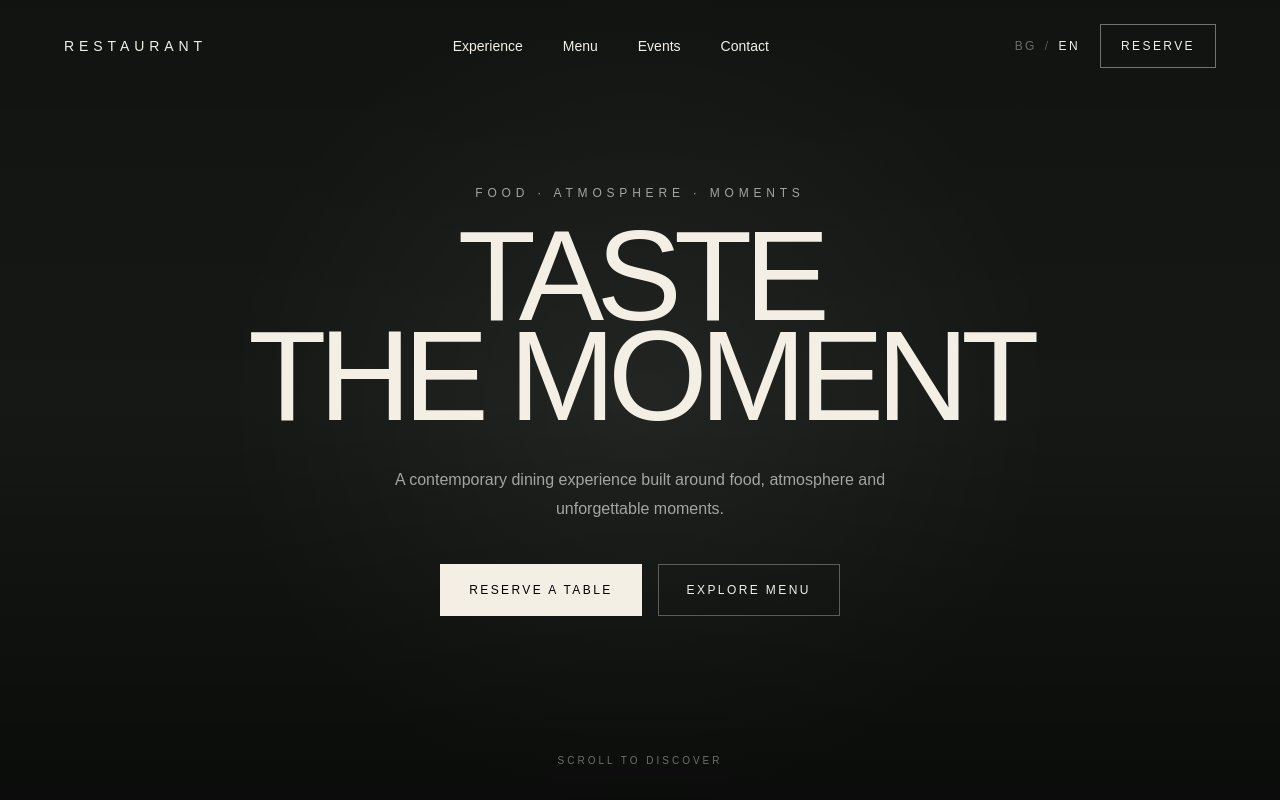
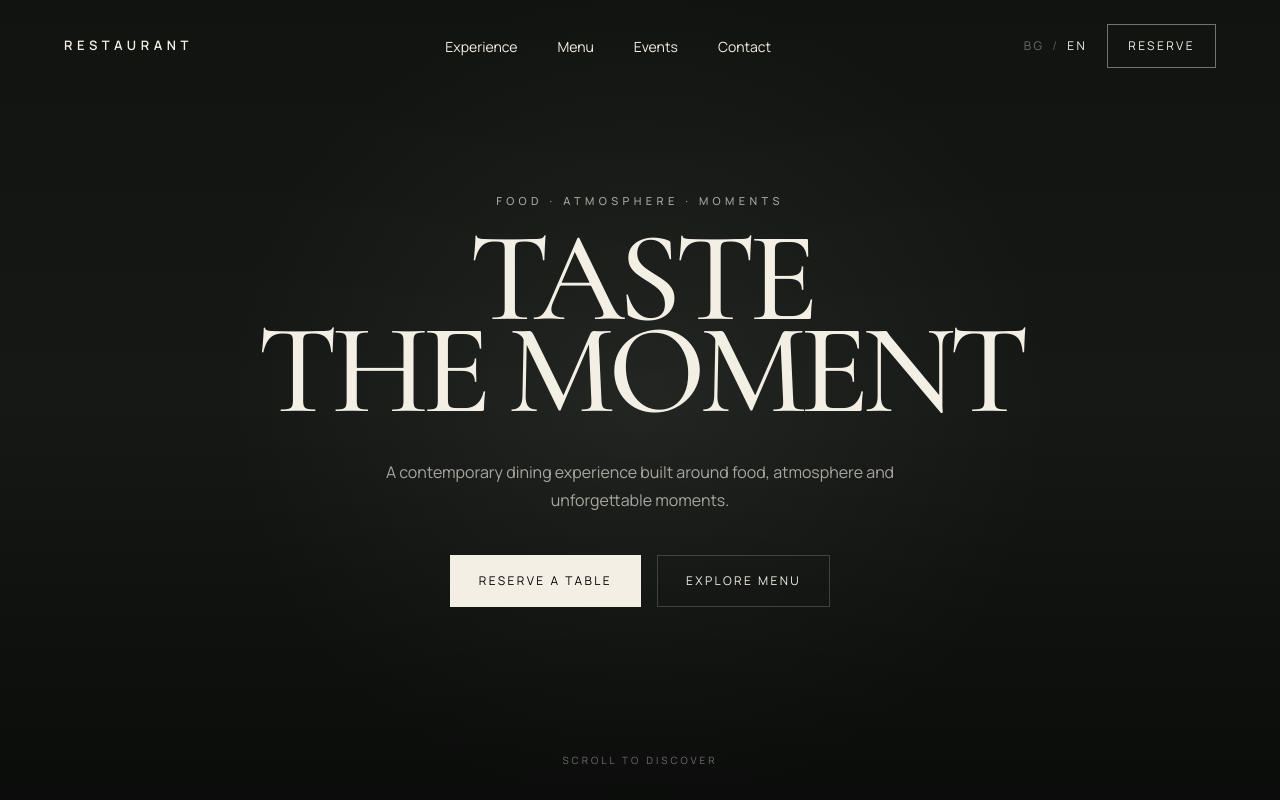
Before and after one commit to IvannIvannov/restaurant-website, a Next.js app: page /en in a window 1280 px wide. Built offline with nearby package versions, Linux system fonts and the light colour scheme.

Commit message:
add premium typography system

```diff
--- a/app/[locale]/page.module.css
+++ b/app/[locale]/page.module.css
@@ -1,7 +1,7 @@
 .main {
     min-height: 100vh;
-    background: #151815;
-    color: #f4efe5;
+    background: var(--color-background);
+    color: var(--color-text-primary);
 }
 
 .hero {
@@ -43,8 +43,9 @@
 }
 
 .logo {
-    font-size: 14px;
-    font-weight: 500;
+    font-family: var(--font-body);
+    font-size: 13px;
+    font-weight: 600;
     letter-spacing: 0.35em;
 }
 
@@ -131,27 +132,31 @@
 
 .eyebrow {
     margin-bottom: 24px;
-    font-size: 12px;
+    font-family: var(--font-body);
+    font-size: 11px;
+    font-weight: 500;
     letter-spacing: 0.4em;
     text-transform: uppercase;
-    color: rgba(255, 255, 255, 0.6);
+    color: var(--color-text-secondary);
 }
 
 .heroTitle {
     margin: 0;
-    font-size: clamp(64px, 10vw, 160px);
-    font-weight: 300;
-    line-height: 0.78;
-    letter-spacing: -0.06em;
+    font-family: var(--font-display);
+    font-size: clamp(70px, 10vw, 165px);
+    font-weight: 500;
+    line-height: 0.72;
+    letter-spacing: -0.055em;
     text-transform: uppercase;
 }
 
 .heroDescription {
     max-width: 580px;
     margin: 40px auto 0;
+    font-family: var(--font-body);
     font-size: 16px;
     line-height: 1.8;
-    color: rgba(255, 255, 255, 0.6);
+    color: var(--color-text-secondary);
 }
 
 .heroButtons {
@@ -165,6 +170,7 @@
 .primaryButton,
 .secondaryButton {
     padding: 16px 28px;
+    font-family: var(--font-body);
     font-size: 12px;
     letter-spacing: 0.2em;
     text-transform: uppercase;
@@ -176,8 +182,8 @@
 }
 
 .primaryButton {
-    border: 1px solid #f4efe5;
-    background: #f4efe5;
+    border: 1px solid var(--color-text-primary);
+    background: var(--color-text-primary);
     color: #000000;
 }
 
@@ -186,7 +192,7 @@
 }
 
 .secondaryButton {
-    border: 1px solid rgba(255, 255, 255, 0.3);
+    border: 1px solid var(--color-border);
     background: transparent;
     color: inherit;
 }
@@ -200,6 +206,7 @@
     bottom: 32px;
     left: 50%;
     transform: translateX(-50%);
+    font-family: var(--font-body);
     font-size: 10px;
     letter-spacing: 0.3em;
     text-transform: uppercase;
@@ -216,7 +223,7 @@
     }
 
     .heroTitle {
-        font-size: clamp(58px, 14vw, 110px);
+        font-size: clamp(62px, 14vw, 110px);
     }
 }
 
@@ -254,8 +261,8 @@
     }
 
     .heroTitle {
-        font-size: clamp(54px, 16vw, 90px);
-        line-height: 0.82;
+        font-size: clamp(56px, 16vw, 90px);
+        line-height: 0.8;
     }
 
     .heroDescription {
--- a/app/globals.css
+++ b/app/globals.css
@@ -1,8 +1,17 @@
 @import "tailwindcss";
 
 :root {
-  --background: #151815;
-  --foreground: #f4efe5;
+  --color-background: #151815;
+  --color-surface: #1d211d;
+
+  --color-text-primary: #f4efe5;
+  --color-text-secondary: rgba(244, 239, 229, 0.65);
+
+  --color-accent: #b49a63;
+  --color-border: rgba(255, 255, 255, 0.18);
+
+  --font-display: serif;
+  --font-body: sans-serif;
 }
 
 * {
@@ -15,16 +24,24 @@ html {
 
 body {
   margin: 0;
-  background: var(--background);
-  color: var(--foreground);
-  font-family: Arial, Helvetica, sans-serif;
+  background: var(--color-background);
+  color: var(--color-text-primary);
+  font-family: var(--font-body);
+  -webkit-font-smoothing: antialiased;
 }
 
 button,
-a {
+a,
+input,
+textarea,
+select {
   font: inherit;
 }
 
 button {
   cursor: pointer;
 }
+
+a {
+  color: inherit;
+}
--- a/app/layout.tsx
+++ b/app/layout.tsx
@@ -1,5 +1,18 @@
 import type { Metadata } from "next";
+import { Cormorant_Garamond, Manrope } from "next/font/google";
 import "./globals.css";
+
+const displayFont = Cormorant_Garamond({
+  subsets: ["latin", "cyrillic"],
+  weight: ["400", "500", "600", "700"],
+  variable: "--font-display",
+});
+
+const bodyFont = Manrope({
+  subsets: ["latin", "cyrillic"],
+  weight: ["400", "500", "600", "700"],
+  variable: "--font-body",
+});
 
 export const metadata: Metadata = {
   title: "Restaurant Experience",
@@ -12,8 +25,10 @@ export default function RootLayout({
   children: React.ReactNode;
 }>) {
   return (
-    <html lang="en">
-      <body>{children}</body>
+    <html lang="bg">
+      <body className={`${displayFont.variable} ${bodyFont.variable}`}>
+        {children}
+      </body>
     </html>
   );
 }
```
